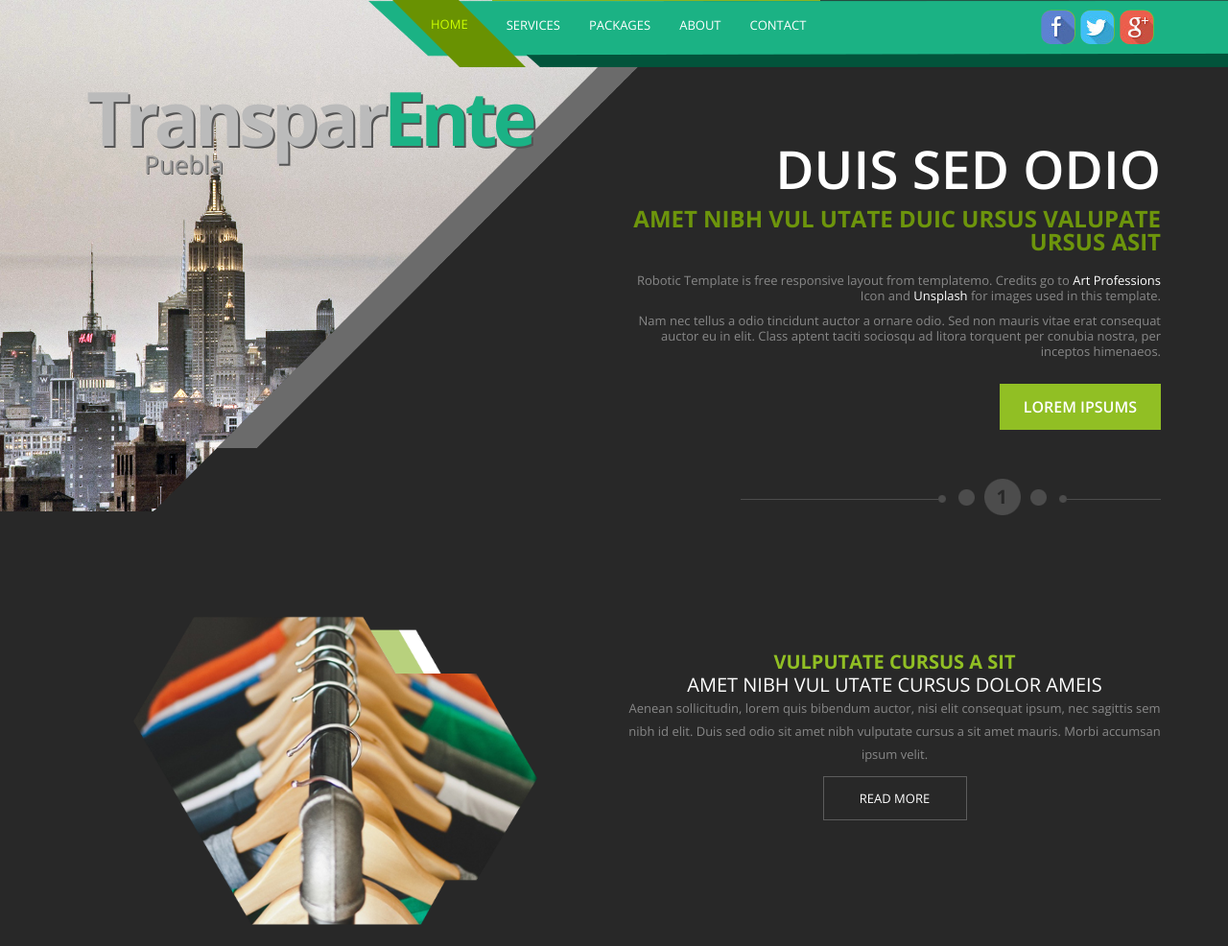
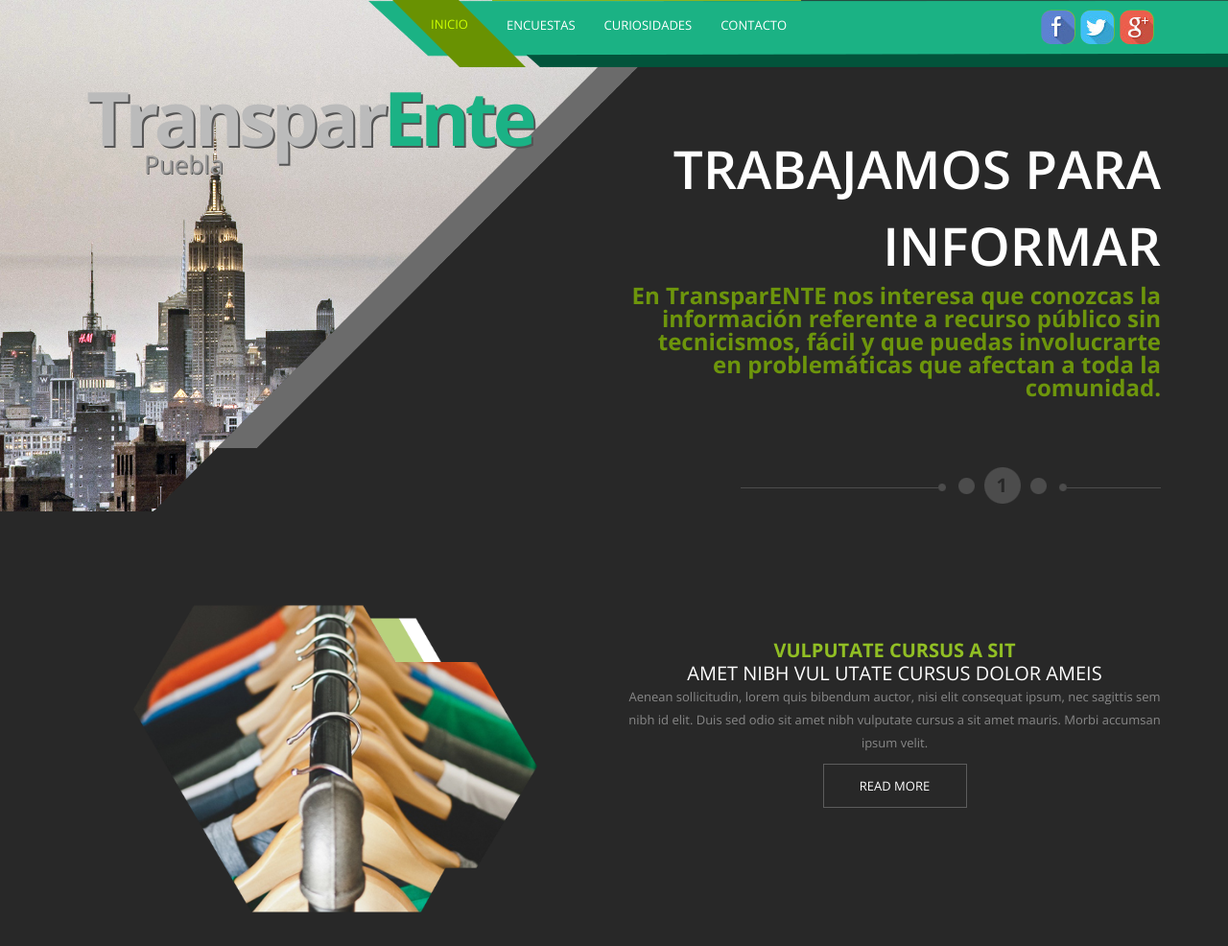
Before and after one commit to janaconj/TransparENTE, a plain HTML site: page index.html in a window 1280 px wide. Shown: the top 986 px of the page at 96% size. Drawn offline with nearby package versions, Linux system fonts and the light colour scheme; some packages are replaced by stand-ins of ours.

Commit message:
index actualizado

```diff
--- a/index.html
+++ b/index.html
@@ -4,7 +4,7 @@
     	Robotic Template
     	http://www.templatemo.com/preview/templatemo_430_robotic
     -->
-    <title>Robotic - Free Responsive Template</title>
+    <title>TransparENTE Puebla</title>
     <meta name="keywords" content="" />
     <meta name="description" content="" />
 	<meta charset="utf-8">
@@ -36,11 +36,10 @@
                     <div id="top-menu">
                         <div class="collapse navbar-collapse" id="bs-example-navbar-collapse-1">
                             <ul class="nav navbar-nav">
-                                <li><a class="menu first" href="#templatemo_home"><span>HOME</span></a></li>
-                                <li><a class="menu" href="#templatemo_service"><span>SERVICES</span></a></li>
-                                <li><a class="menu" href="#templatemo_packages"><span>PACKAGES</span></a></li>
-                                <li><a class="menu" href="#templatemo_about"><span>ABOUT</span></a></li>
-                                <li><a class="menu" href="#templatemo_contact"><span>CONTACT</span></a></li>
+                                <li><a class="menu first" href="#templatemo_home"><span>INICIO</span></a></li>
+                                <li><a class="menu" href="#templatemo_service"><span>ENCUESTAS</span></a></li>
+                                <li><a class="menu" href="#templatemo_packages"><span>CURIOSIDADES</span></a></li>
+                                <li><a class="menu" href="#templatemo_contact"><span>CONTACTO</span></a></li>
                             </ul>
                         </div>
                     </div>
@@ -63,18 +62,18 @@
                     <div class="templatemo_subtitle">Puebla</div>
                 </div>
                 <div class="col-sm-6 templatemo_home">
-                    <div class="templatemo_headertitle">DUIS SED ODIO</div>
+                    <div class="templatemo_headertitle">TRABAJAMOS PARA INFORMAR</div>
                     <div class="clear"></div>
-                    <div class="templatemmo_subheader">AMET NIBH VUL UTATE DUIC URSUS VALUPATE URSUS ASIT</div>
+                    <div class="templatemmo_subheader">En TransparENTE nos interesa que conozcas la información referente a recurso público sin tecnicismos, fácil y que puedas involucrarte en problemáticas que afectan a toda la comunidad.</div>
                     <div class="clear"></div>
                     <div class="templatemo_hometext">
-                        <p>Robotic Template is free responsive layout from templatemo. Credits go to <a rel="nofollow" href="http://www.smashingmagazine.com/2012/11/20/art-professions-icons-png/">Art Professions</a> Icon and <a rel="nofollow" href="http://unsplash.com">Unsplash</a> for images used in this template.</p>
+                       <!-- <p>Robotic Template is free responsive layout from templatemo. Credits go to <a rel="nofollow" href="http://www.smashingmagazine.com/2012/11/20/art-professions-icons-png/">Art Professions</a> Icon and <a rel="nofollow" href="http://unsplash.com">Unsplash</a> for images used in this template.</p>
                         <p>Nam nec tellus a odio tincidunt auctor a ornare odio. Sed non  mauris vitae erat
                             consequat auctor eu in elit. Class aptent taciti sociosqu ad litora torquent per conubia nostra, per inceptos himenaeos.
-                        </p>
+                        </p>-->
                     </div>
                     <div class="clear"></div>
-                    <div class="templatemo_homebuton"><a href="#">LOREM IPSUMS</a></div>
+                    <!--<div class="templatemo_homebuton"><a href="#">LOREM IPSUMS</a></div>-->
                 </div>
             </div>
             <div class="row">
```
